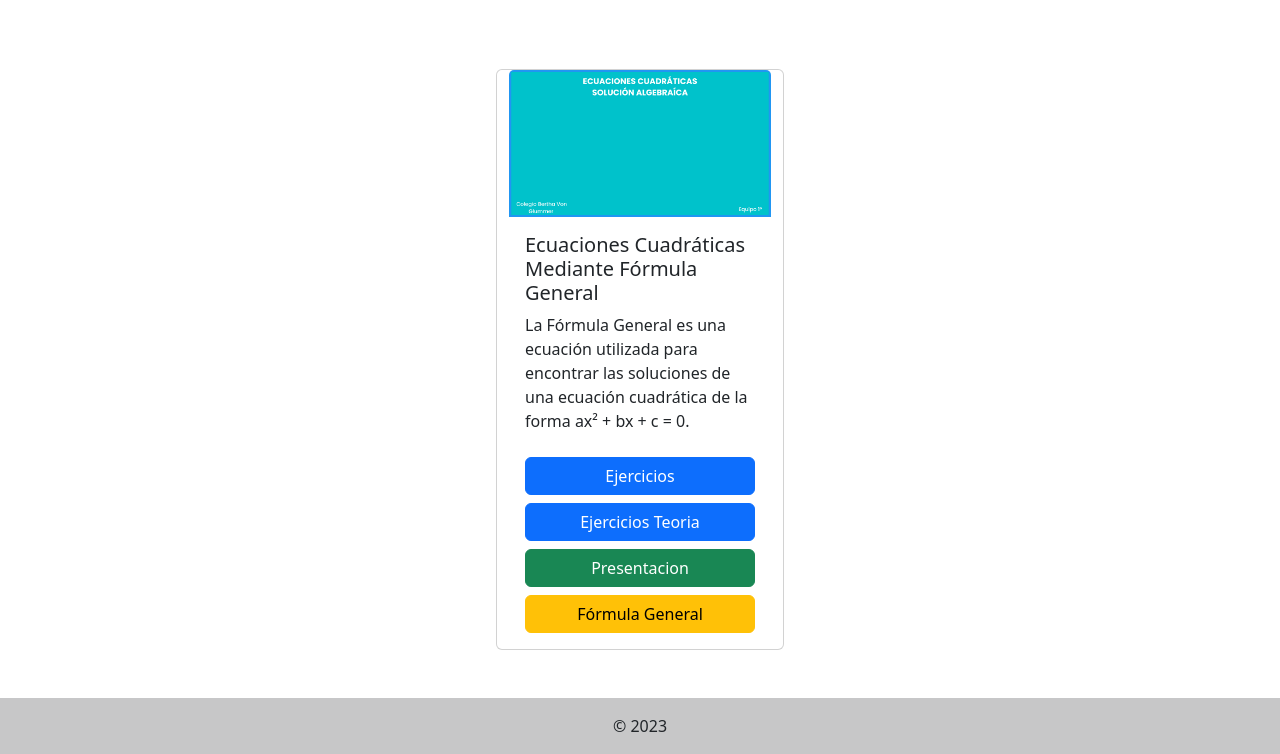
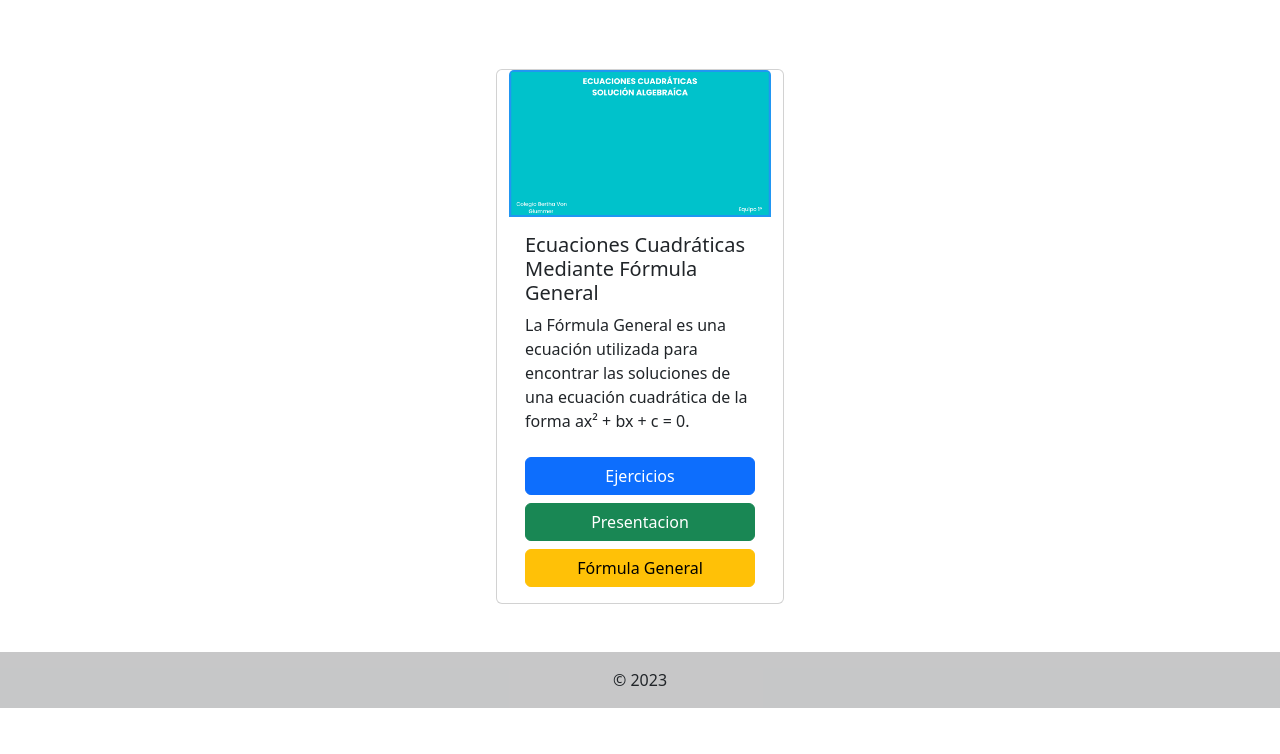
Before and after one commit to LUISEDOCCOR/Matematicaspage, a plain HTML site: page index.html in a window 1280 px wide. Shown: the part 1365-2119 px from the top of the page. After the commit the page ends 2073 px from the top, so only its background shows below. Drawn offline with nearby package versions, Linux system fonts and the light colour scheme.

Commit message:
dell ejercicios tare

```diff
--- a/index.html
+++ b/index.html
@@ -97,7 +97,7 @@
                       <p class="card-text">La Fórmula General es una ecuación utilizada para encontrar las soluciones de una ecuación cuadrática de la forma ax² + bx + c = 0. </p>
                       <div class="d-flex flex-column justify-content-center align-content-start" >
                         <a href="https://www.dropbox.com/s/emrhtrfe2u5cc8f/Ecuaciones%20Cuadr%C3%A1ticas%20F%C3%B3rmula%20general.pdf?dl=0" class="btn btn-primary mt-2" target="_blank">Ejercicios</a>
-                        <a href=""  target="_blank" class="btn btn-primary mt-2">Ejercicios Teoria</a>
+                        <a href=""  target="_blank" class="btn btn-primary mt-2 d-none">Ejercicios Teoria</a>
                         <a href="https://www.dropbox.com/s/gefcpojb5lshlt2/Ecuaciones%20Cuadr%C3%A1ticas%20%281%29.pdf?dl=0"  target="_blank" class="btn btn-success mt-2">Presentacion</a>
                         <div class="modal fade" id="exampleModalToggle" aria-hidden="true" aria-labelledby="exampleModalToggleLabel" tabindex="-1">
                           <div class="modal-dialog modal-dialog-centered">
```
